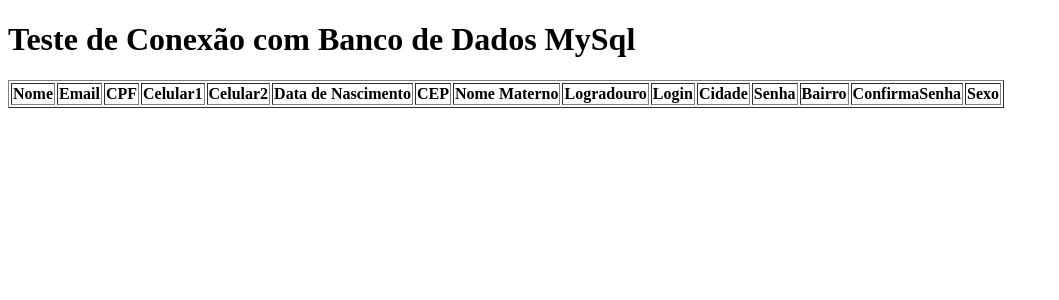
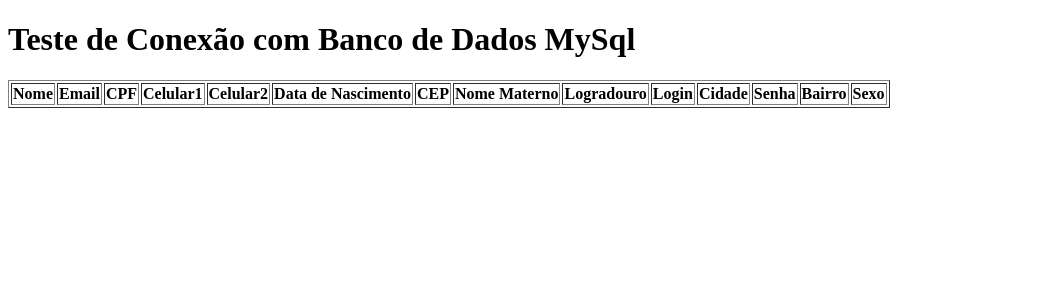
Before and after one commit to xdaniel-nicola/EcoKm, a PHP site: page /php/index.php in a window 1280 px wide. Shown: the top 300 px of the page, without its empty margins (0-1059 px from the left). Run offline with PHP 8.4, Linux system fonts and the light colour scheme; data that the repository does not hold is empty.

Commit message:
-confirmaSenha (n é necessario no banco)

```diff
--- a/php/index.php
+++ b/php/index.php
@@ -32,7 +32,6 @@
         echo "<td><strong>Cidade</strong></td>";
         echo "<td><strong>Senha</strong></td>";
         echo "<td><strong>Bairro</strong></td>";
-        echo "<td><strong>ConfirmaSenha</strong></td>";
         echo "<td><strong>Sexo</strong></td>";
         echo "</tr>";
 
@@ -51,7 +50,6 @@
                 "<td>".$registro["cidade"] . "</td>" .
                 "<td>".$registro["senha"] . "</td>" .
                 "<td>".$registro["bairro"] . "</td>" .
-                "<td>".$registro["confirmaSenha"] . "</td>" .
                 "<td>".$registro["sexo"] . "</td>" ;
             echo "</tr>";
         }
```
